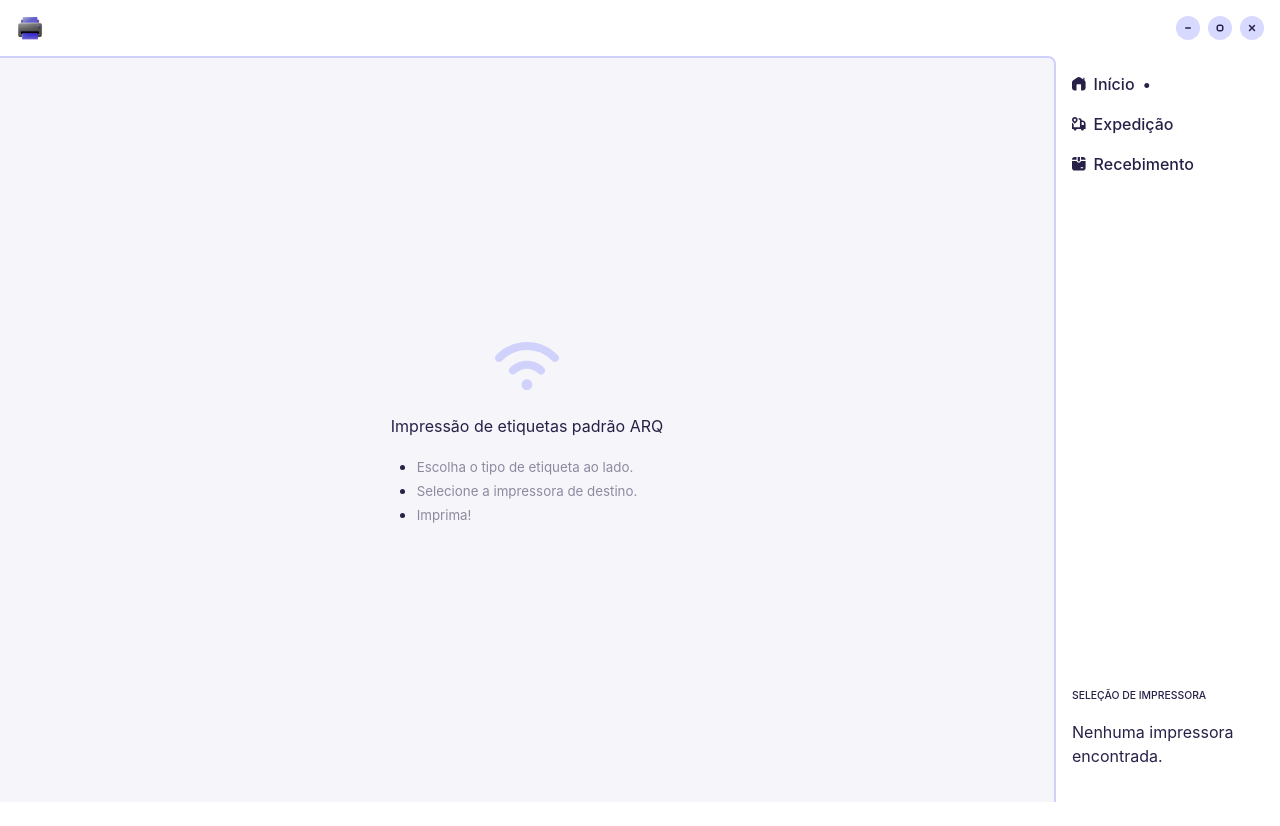
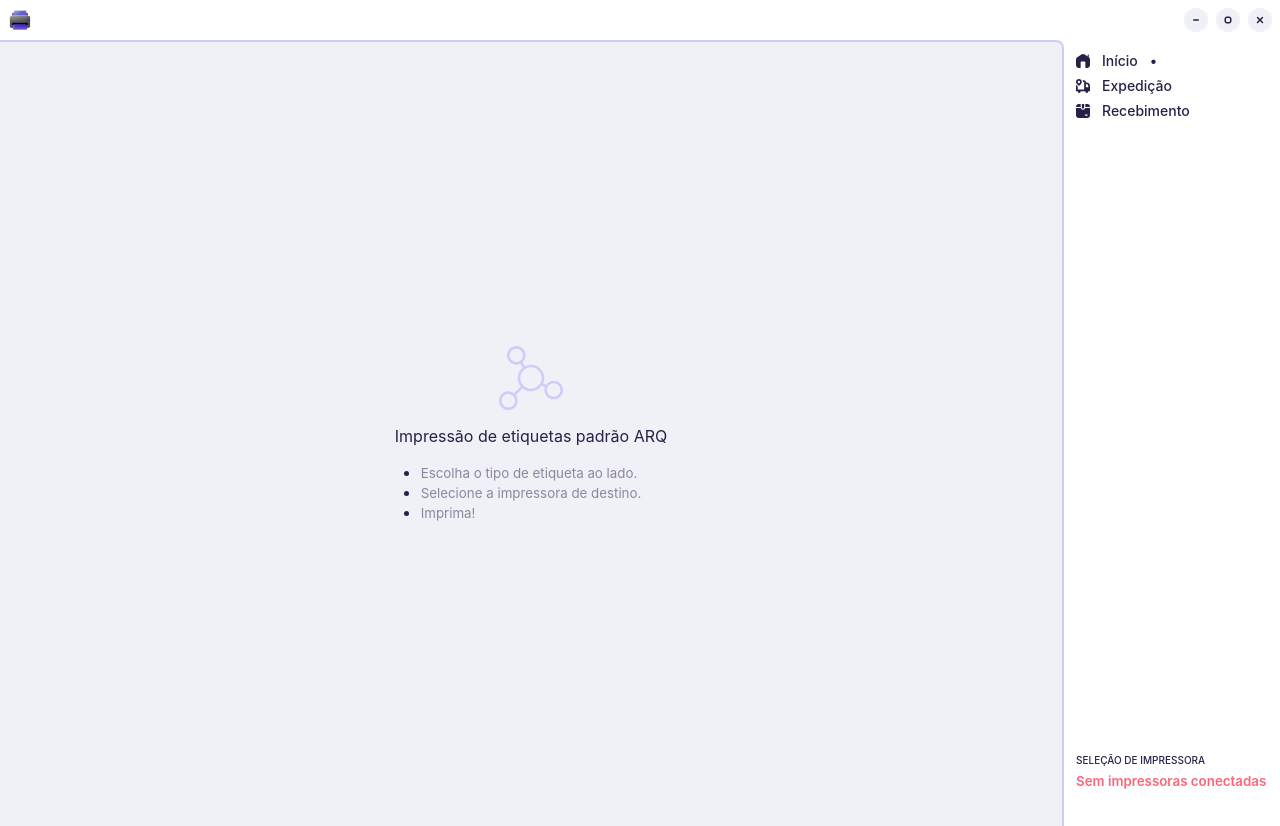
Before and after one commit to wduos-dsv/label-printer, a React (Vite) app: page / in a window 1280 px wide. Before the commit the page ends 802 px from the top, so only its background shows below. Built offline with nearby package versions, Linux system fonts and the light colour scheme.

Commit message:
reduced spacing in between elements

```diff
--- a/src/App.css
+++ b/src/App.css
@@ -6,22 +6,22 @@ header {
   display: flex;
   align-items: center;
   justify-content: space-between;
-  height: 3.5rem;
-  padding: 0 1rem;
+  height: 2.5rem;
+  padding: 0 var(--spacing-2);
   -webkit-app-region: drag;
 }
 header img {
-  height: 1.75rem;
+  height: 1.5rem;
 }
 
 .control-btns {
   display: flex;
   align-items: center;
-  gap: 0.5rem;
-  height: 3.5rem;
+  gap: var(--spacing-2);
+  height: 2.5rem;
   z-index: 10;
 }
-.control-btns > button {
+.control-btns button {
   display: flex;
   align-items: center;
   justify-content: center;
@@ -30,20 +30,12 @@ header img {
   border: none;
   border-radius: 50%;
   -webkit-app-region: no-drag;
-  cursor: pointer;
   transition: 0.2s scale ease-out;
 }
-.control-btns > button svg {
-  fill: var(--text);
-}
-.minimize-btn,
-.maximize-btn,
-.close-btn {
+.control-btns button {
   background-color: var(--gray);
 }
-.minimize-btn:hover svg,
-.maximize-btn:hover svg,
-.close-btn:hover svg {
+.control-btns button svg {
   fill: white;
 }
 .minimize-btn:hover,
@@ -60,27 +52,29 @@ header img {
 
 nav {
   position: absolute;
-  top: 3.5rem;
+  top: 2.5rem;
   right: 0;
   display: flex;
   flex-direction: column;
-  gap: 1rem;
+  gap: var(--spacing-2);
   width: 12rem;
-  height: calc(100vh - 5.5rem);
-  padding: 1rem;
+  height: calc(100% - 5.5rem);
+  padding: var(--spacing-1);
 }
 nav a {
   position: relative;
   display: flex;
   align-items: center;
-  gap: 0.5rem;
+  gap: var(--spacing-1);
+  user-select: none;
 }
 nav a.active::after {
   content: "•";
 }
 nav a svg {
-  height: 0.85rem;
+  height: var(--text-sm);
   fill: var(--text);
+  transition: fill 0.2s ease-out;
 }
 nav a:hover svg {
   fill: var(--accent-secondary);
@@ -88,39 +82,43 @@ nav a:hover svg {
 
 #printer-picker {
   position: absolute;
-  bottom: 1rem;
-  left: 1rem;
-  width: calc(100% - 2rem);
+  bottom: var(--spacing-1);
+  left: var(--spacing-1);
+  width: calc(100% - var(--spacing-1) - var(--spacing-1));
 }
 #printer-picker select {
   width: 100%;
-  padding: 0.5rem;
+  padding: var(--spacing-1);
   border: none;
-  border-radius: 4px;
-  font-size: 0.75rem;
+  border-radius: var(--radius-2);
+  font-size: var(--text-xs);
   color: var(--accent-tertiary);
   background-color: var(--main-window);
   box-shadow: inset 2px 2px 3px rgba(0, 0, 0, 0.05);
 }
 #printer-picker select option {
-  border-radius: 4px;
-  font-size: 0.75rem;
+  border-radius: var(--radius-2);
+  font-size: var(--text-xs);
   color: var(--text);
 }
 
 main {
-  margin: 0 14rem 0 0;
-  height: calc(100vh - 5.5rem);
-  padding: 1rem;
+  margin: 0 13.5rem 0 0;
+  height: calc(100vh - 2.5rem);
+  padding: var(--spacing-1);
   border-top: 2px solid var(--accent-opaque);
   border-right: 2px solid var(--accent-opaque);
   border-top-right-radius: 8px;
   background-color: var(--main-window);
 }
 @media (prefers-color-scheme: light) {
-  .minimize-btn,
-  .maximize-btn,
-  .close-btn {
-    background-color: var(--accent-opaque);
+  .control-btns button {
+    background-color: var(--main-window);
+  }
+  .control-btns button svg {
+    fill: var(--text);
+  }
+  .control-btns button:hover svg {
+    fill: white;
   }
 }
--- a/src/App.tsx
+++ b/src/App.tsx
@@ -25,6 +25,7 @@ export default function App() {
     async function loadPrinters() {
       try {
         // Invoke the IPC handler exposed via preload
+        // eslint-disable-next-line @typescript-eslint/no-explicit-any
         const printerList = await (window as any).ipcRenderer.invoke(
           "get-printers",
         );
@@ -58,6 +59,7 @@ export default function App() {
             <button
               className="minimize-btn"
               onClick={() =>
+                // eslint-disable-next-line @typescript-eslint/no-explicit-any
                 (window as any).ipcRenderer.send("window-minimize")
               }
             >
@@ -68,6 +70,7 @@ export default function App() {
             <button
               className="maximize-btn"
               onClick={() =>
+                // eslint-disable-next-line @typescript-eslint/no-explicit-any
                 (window as any).ipcRenderer.send("window-maximize")
               }
             >
@@ -77,6 +80,7 @@ export default function App() {
             </button>
             <button
               className="close-btn"
+              // eslint-disable-next-line @typescript-eslint/no-explicit-any
               onClick={() => (window as any).ipcRenderer.send("window-close")}
             >
               <svg viewBox="0 0 24 24">
@@ -121,9 +125,9 @@ export default function App() {
           <div id="printer-picker">
             <small className="view-subtitle">Seleção de Impressora</small>
             {loading ? (
-              <p>Carregando impressoras...</p>
+              <small>Carregando impressoras...</small>
             ) : printers.length === 0 ? (
-              <p>Nenhuma impressora encontrada.</p>
+              <small className="err bold">Sem impressoras conectadas</small>
             ) : (
               <>
                 <select
--- a/src/index.css
+++ b/src/index.css
@@ -1,6 +1,5 @@
 :root {
   font-family: Inter, system-ui, Avenir, Helvetica, Arial, sans-serif;
-  line-height: 1.5;
   font-weight: 400;
 
   color-scheme: light dark;
@@ -26,13 +25,25 @@
   --gray-1: #414147;
   --gray: #2e2e33;
   --text: #ebe7ffde;
+  --radius: 16px;
+  --radius-1: 8px;
+  --radius-2: 4px;
+  --spacing: 1rem;
+  --spacing-1: 0.75rem;
+  --spacing-2: 0.5rem;
+  --spacing-3: 0.25rem;
+  --text-xxs: 10px;
+  --text-xs: 12px;
+  --text-sm: 14px;
+  --text-md: 16px;
 }
 
 a {
+  font-size: var(--text-sm);
   font-weight: 500;
   color: var(--text);
   text-decoration: inherit;
-  border-radius: 4px;
+  transition: color 0.2s ease-out;
 }
 a:hover {
   color: var(--accent-secondary);
@@ -40,23 +51,21 @@ a:hover {
 
 body {
   margin: 0;
-  min-width: 320px;
-  min-height: 100vh;
   background-color: var(--background-color);
   overflow: hidden;
 }
 
 button:not(.control-btns button),
 input {
-  border-radius: 8px;
+  border-radius: var(--radius-2);
   border: 2px solid transparent;
-  padding: 0.5rem 0.75rem;
-  font-size: 0.8rem;
+  padding: var(--spacing-3) var(--spacing-2);
+  font-size: var(--text-xs);
   font-weight: 500;
   font-family: inherit;
   background-color: var(--background-color);
   cursor: pointer;
-  transition: border-color 0.25s;
+  transition: border-color 0.2s ease-out;
 }
 button:not(.control-btns button):hover,
 input:hover {
@@ -66,28 +75,36 @@ button:not(.control-btns button):focus,
 button:not(.control-btns button):focus-visible,
 input:focus,
 input:focus-visible {
-  outline: 4px auto -webkit-focus-ring-color;
+  outline: 2px auto -webkit-focus-ring-color;
 }
 
 input:not([type="button"]) {
-  width: calc(100% - 2rem);
+  width: calc(100% - var(--spacing) - var(--spacing-3));
 }
 
 .dim {
   opacity: 0.5;
+  color: inherit;
 }
+.err {
+  color: var(--red);
+}
+.bold {
+  font-weight: 600;
+}
+
 .view-title {
-  margin: 0 0 0.5rem 0;
-  font-size: 0.9rem;
+  margin: 0 0 var(--spacing-2) 0;
+  font-size: var(--text-sm);
   font-weight: 500;
   opacity: 0.5;
   text-transform: uppercase;
 }
 .view-subtitle {
   display: block;
-  margin: 0.75rem 0 0.25rem 0;
+  margin: var(--spacing-1) 0 var(--spacing-3) 0;
   text-transform: uppercase;
-  font-size: 0.65rem;
+  font-size: var(--text-xxs);
   font-weight: 500;
 }
 
@@ -95,7 +112,7 @@ input:not([type="button"]) {
   display: flex;
   align-items: center;
   justify-content: center;
-  gap: 0.5rem;
+  gap: var(--spacing-3);
 }
 .flex-btns button {
   width: 100%;
@@ -106,20 +123,21 @@ input:not([type="button"]) {
 }
 
 .print-labels-btn {
+  margin-top: var(--spacing-1);
   width: 100%;
   background-image: linear-gradient(
-    45deg,
+    to right,
     var(--accent),
     var(--accent),
     var(--accent)
   );
   color: white;
-  box-shadow: 0 0 15px transparent;
+  box-shadow: 0 0 10px transparent;
   transition: background-image 0.2s ease-out;
 }
 .print-labels-btn:hover {
   background-image: linear-gradient(
-    45deg,
+    to right,
     var(--accent),
     var(--accent-tertiary),
     var(--accent-secondary)
@@ -127,50 +145,10 @@ input:not([type="button"]) {
   box-shadow: 0 0 15px var(--accent-opaque);
 }
 
-.status-bar {
-  height: 4px;
-  margin-block: 1rem 0.5rem;
-  border-radius: 4px;
-  background-color: var(--gray);
-}
-.status-bar.awaiting {
-  animation: waiting 1s ease-out infinite alternate;
-}
-@keyframes waiting {
-  from {
-    background-color: var(--gray);
-  }
-  to {
-    background-color: var(--gray-1);
-  }
-}
-.status-bar.error {
-  animation: error 1s ease-out infinite alternate;
-}
-@keyframes error {
-  from {
-    background-color: var(--red-opaque);
-  }
-  to {
-    background-color: var(--red);
-  }
-}
-.status-bar.success {
-  animation: success 1s ease-out infinite alternate;
-}
-@keyframes success {
-  from {
-    background-color: var(--green-opaque);
-  }
-  to {
-    background-color: var(--green);
-  }
-}
-
 @media (prefers-color-scheme: light) {
   :root {
     --text: #272147;
-    --main-window: #f5f5fa;
+    --main-window: #f0f0f7;
     --background-color: #ffffff;
   }
 
@@ -182,7 +160,7 @@ input:not([type="button"]) {
   button:not(.control-btns button):focus-visible,
   input:focus,
   input:focus-visible {
-    outline: 4px auto var(--accent-tertiary);
+    outline: 2px auto var(--accent-tertiary);
   }
 
   a:hover {
--- a/src/views/Exp.tsx
+++ b/src/views/Exp.tsx
@@ -28,6 +28,7 @@ export default function Exp({ selectedPrinter }: { selectedPrinter: string }) {
     }
 
     try {
+      // eslint-disable-next-line @typescript-eslint/no-explicit-any
       const result = await (window as any).ipcRenderer.invoke(
         "print-label",
         selectedPrinter,
@@ -144,12 +145,7 @@ export default function Exp({ selectedPrinter }: { selectedPrinter: string }) {
         </button>
       </div>
 
-      <div className="status-bar awaiting"></div>
-      <button
-        className="print-labels-btn"
-        onClick={handlePrint}
-        style={{ padding: "8px 16px" }}
-      >
+      <button className="print-labels-btn" onClick={handlePrint}>
         Iniciar Impressão
       </button>
 
--- a/src/views/Home.tsx
+++ b/src/views/Home.tsx
@@ -18,7 +18,7 @@ export default function Home() {
           fill: "var(--accent-opaque)",
         }}
       >
-        <path d="M10,19c0-1.1,.9-2,2-2s2,.9,2,2-.9,2-2,2-2-.9-2-2Zm8.36-4.24c.59-.59,.59-1.54,0-2.12-3.51-3.51-9.22-3.51-12.73,0-.59,.59-.59,1.54,0,2.12s1.54,.59,2.12,0c2.34-2.34,6.15-2.34,8.49,0,.29,.29,.68,.44,1.06,.44s.77-.15,1.06-.44Zm5.17-4.67c.6-.57,.62-1.52,.05-2.12-.09-.09-.18-.19-.27-.28-3.02-3.02-7.04-4.69-11.31-4.69S3.71,4.66,.69,7.68c-.09,.09-.18,.19-.27,.28-.57,.6-.55,1.55,.05,2.12,.6,.57,1.55,.55,2.12-.05l.22-.23c2.46-2.46,5.72-3.81,9.19-3.81s6.74,1.35,9.2,3.81l.22,.22c.29,.31,.69,.46,1.08,.46,.37,0,.75-.14,1.04-.41Z" />
+        <path d="m20.5,13c-1.204,0-2.268.612-2.898,1.54l-1.014-.563c.263-.607.411-1.275.411-1.977,0-2.757-2.243-5-5-5-.822,0-1.586.218-2.27.571l-.937-1.448c.734-.642,1.207-1.574,1.207-2.623,0-1.93-1.57-3.5-3.5-3.5s-3.5,1.57-3.5,3.5,1.57,3.5,3.5,3.5c.521,0,1.012-.122,1.457-.328l.934,1.443c-1.143.917-1.891,2.308-1.891,3.884,0,1.198.441,2.284,1.146,3.146l-2.56,2.56c-.584-.438-1.302-.707-2.086-.707-1.93,0-3.5,1.57-3.5,3.5s1.57,3.5,3.5,3.5,3.5-1.57,3.5-3.5c0-.785-.269-1.502-.707-2.086l2.56-2.56c.862.705,1.948,1.146,3.146,1.146,1.697,0,3.195-.854,4.099-2.151l1.08.6c-.106.334-.179.682-.179,1.051,0,1.93,1.57,3.5,3.5,3.5s3.5-1.57,3.5-3.5-1.57-3.5-3.5-3.5ZM4,3.5c0-1.378,1.121-2.5,2.5-2.5s2.5,1.122,2.5,2.5-1.121,2.5-2.5,2.5-2.5-1.122-2.5-2.5Zm-.5,19.5c-1.379,0-2.5-1.122-2.5-2.5s1.121-2.5,2.5-2.5,2.5,1.122,2.5,2.5-1.121,2.5-2.5,2.5Zm8.5-7c-2.206,0-4-1.794-4-4s1.794-4,4-4,4,1.794,4,4-1.794,4-4,4Zm8.5,3c-1.379,0-2.5-1.122-2.5-2.5s1.121-2.5,2.5-2.5,2.5,1.122,2.5,2.5-1.121,2.5-2.5,2.5Z" />
       </svg>
       <p>Impressão de etiquetas padrão ARQ</p>
       <ul style={{ margin: 0, padding: 0 }}>
```
Also changed, not shown: dist-electron/main.js (+4 -4 lines), electron/main.ts (+4 -4 lines), 1 other file (tests, documents, lock files or other folders).
